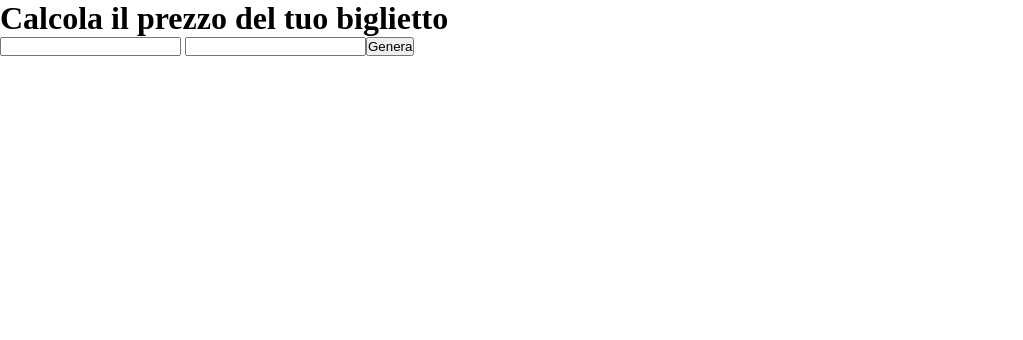
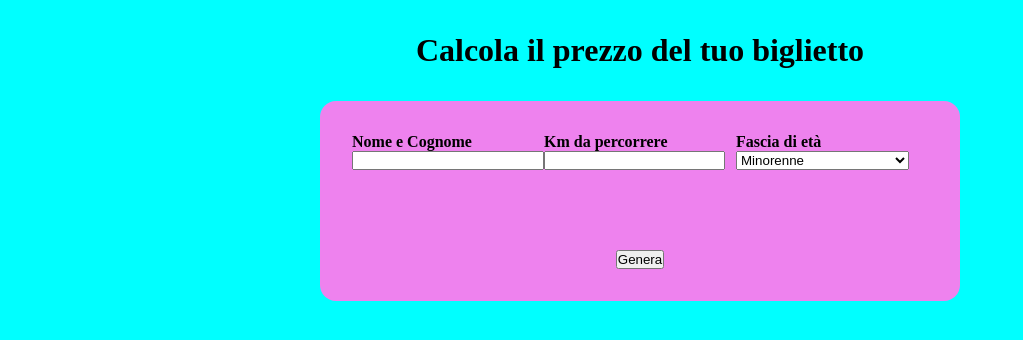
Before and after one commit to PietroCipolla95/js-biglietto-treno-form, a plain HTML site: page index.html in a window 1280 px wide. Shown: the whole page, without its empty margins (0-1023 px from the left). Drawn offline with Linux system fonts and the light colour scheme.

Commit message:
add some css

```diff
--- a/assets/css/style.css
+++ b/assets/css/style.css
@@ -4,6 +4,45 @@
     box-sizing: border-box;
 }
 
+body {
+    background-color: aqua;
+}
+
+.container {
+    max-width: 1170px;
+    width: 50%;
+    margin: auto;
+}
+
+.col-4 {
+    width: calc(100% / 12 * 4);
+}
+
+h1 {
+    text-align: center;
+    padding: 2rem 0;
+}
+
 .flex {
     display: flex;
 }
+
+.dir-col {
+    flex-direction: column;
+}
+
+.card {
+    padding: 2rem;
+    background-color: violet;
+    border-radius: 1rem;
+    flex-direction: column;
+}
+
+.card > .row > div {
+    padding: 0 1rem;
+}
+
+.commands {
+    text-align: center;
+    padding-top: 5rem;
+}
--- a/assets/js/main.js
+++ b/assets/js/main.js
@@ -9,28 +9,23 @@ submit.addEventListener('click', function() {
     let price = (km * 0.21)
     console.log(price);
 
-})
+    let ageRange = document.getElementById('age').value;
+    console.log(ageRange);
 
-
-
-
-
-
-/*
-let price = (km * 0.21)
-console.log(price);
-document.getElementById('price').innerHTML = price + ' €'
-
-
-if (age < 18) {
+    if (ageRange === 'Minorenne') {
 
         price = Number(price * 0.8)
-    document.getElementById('sales').innerHTML = (price.toFixed(2) + ' €')
+        console.log(price.toFixed(2));
 
-} else if (age >= 65) {
+    } else if (ageRange === 'Over_65') {
 
         price = Number(price * 0.6)
-    document.getElementById('sales').innerHTML = (price.toFixed(2) + ' €')
+        console.log(price.toFixed(2));
+
+    }  else if (ageRange === 'no_sale') {
+
+        console.log(price.toFixed(2));
 
     }
- */
+
+})
--- a/index.html
+++ b/index.html
@@ -10,22 +10,38 @@
     <h1>
         Calcola il prezzo del tuo biglietto
     </h1>
-    <div class="inputs flex">
-        <div>
+    <div class="inputs container">
+        <div class="card flex">
+            <div class="row-top flex">
+                <div class="col-4 flex dir-col">
+                    <h4> Nome e Cognome</h4>
                     <input type="text" name="name" id="name" class="input_name">
-
-
+                </div>
+                <div class="col-4">
+                    <h4> Km da percorrere</h4>
                     <input type="text" name="km_todo" id="km_todo" class="input_km">
                 </div>
-
-        <div>
+                <div class="col-4">
+                    <h4> Fascia di età</h4>
+                    <select name="age" id="age">
+                        <option value="Minorenne">
+                            Minorenne
+                        </option>
+                        <option value="Over_65">
+                            Over 65
+                        </option>
+                        <option value="no_sale">
+                            Nessuna delle precedenti
+                        </option>
+                    </select>
+                </div>
+            </div>
+            <div class="commands">
                 <button type="button">
                     Genera
                 </button>
             </div>
-
-
-
+        </div>
     </div>
 
 
```
Lines whose indentation alone changed are shown as unchanged.
